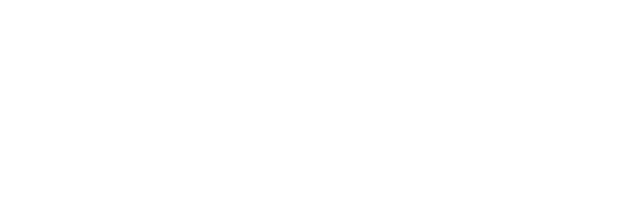
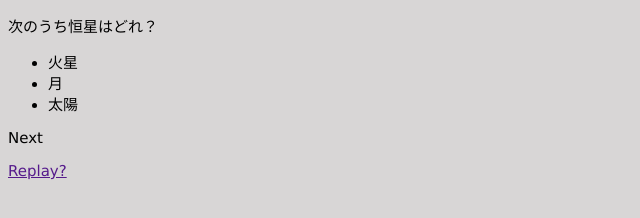
Before and after one commit to key2-hue/javascript-quiz, a plain HTML site: page index.html in a window 1280 px wide. Shown: the whole page, without its empty margins (0-640 px from the left). Drawn offline with Linux system fonts and the light colour scheme.

Commit message:
03/29 16:14

```diff
--- a/css/styles.css
+++ b/css/styles.css
@@ -0,0 +1,107 @@
+body {
+  background: rgb(216, 214, 214);
+  font-size: 15px;
+  font-family: Verdana, sans-serif;
+}
+
+.questionSet {
+
+}
+
+/* .container {
+  width: 400px;
+  margin: 8px auto;
+  background: #fff;
+  border-radius: 4px;
+  padding: 16px;
+  position: relative;
+}
+
+#question {
+  margin-bottom: 16px;
+  font-weight: bold;
+}
+
+#choices {
+  list-style: none;
+  padding: 0;
+  margin-bottom: 16px;
+}
+
+#choices > li {
+  border: 1px solid #ccc;
+  border-radius: 4px;
+  padding: 10px;
+  margin-bottom: 10px;
+  cursor: pointer;
+}
+
+#choices > li:hover {
+  background: #f8f8f8;
+}
+
+#choices > li.correct {
+  background: #d4edda;
+  border-color: #c3e6cb;
+  color: #155724;
+  font-weight: bold;
+}
+
+#choices > li.correct::after {
+  content: '   correct!';
+}
+
+#choices > li.wrong {
+  background: #f8d8da;
+  border-color: #f5c6cb;
+  color: #721c24;
+  font-weight: bold;
+}
+
+#choices > li.wrong::after {
+  content: '   wrong!';
+}
+
+#btn, #result > a {
+  background: #3498db;
+  padding: 8px;
+  border-radius: 4px;
+  cursor: pointer;
+  text-align: center;
+  color: #fff;
+  box-shadow: 0 4px 0 #2880b9;
+}
+
+#btn.disabled {
+  background: #ccc;
+  box-shadow: 0 4px 0 #bbb;
+  opacity: 0.7;
+}
+
+#result {
+  position: absolute;
+  width: 300px;
+  background: #fff;
+  padding: 30px;
+  box-shadow: 0 4px 8px rgba(0, 0, 0, 0.2);
+  top: 50px;
+  left: 0;
+  right: 0;
+  margin: 0 auto;
+  border-radius: 4px;
+  text-align: center;
+  transition: 0.4s;
+}
+
+#result.hidden {
+  transform: translateY(-500px);
+}
+
+#result > p {
+  font-size: 24px;
+}
+
+#result > a {
+  display: block;
+  text-decoration: none;
+} */
--- a/index.html
+++ b/index.html
@@ -6,6 +6,15 @@
   <link rel="stylesheet" href="css/styles.css">
 </head>
 <body>
-
+  <section class="questionSet">
+    <p id="quiz"></p>
+    <ul id="option"></ul>
+    <div id="btn" class="disabled">Next</div>
+    <section id="result" class="hidden">
+      <p></p>
+      <a href="">Replay?</a>
+    </section>
+  </section>
+  <script src="js/main.js"></script>
 </body>
 </html>
--- a/js/main.js
+++ b/js/main.js
@@ -0,0 +1,88 @@
+'use strict';
+
+{
+  const question = document.getElementById('quiz');
+  const choices = document.getElementById('option');
+  const btn = document.getElementById('btn');
+  const result = document.getElementById('result');
+  const scoreLabel = document.querySelector('#result > p');
+
+
+const quizSet = shuffle([
+  {q: '日本で２番目に高い山は？', c: ['北岳','奥穂高岳','間の岳'], a: '北岳'},
+  {q: 'アルゼンチンの通貨単位は？', c: ['アルゼンチン・ペソ', 'アルゼンチン・レアル', 'アルゼンチン・ポンド'], a: 'アルゼンチン・ペソ'},
+  {q: 'キリンの睡眠時間は？', c: ['20分', '1時間', '7時間'], a: '20分'},
+  {q: '黄色のカーネーションの花言葉は？', c: ['軽蔑', '尊敬', '悲観'], a: '軽蔑'},
+  {q: '次のうち恒星はどれ？', c: ['太陽', '月', '火星'], a: '太陽'},
+]);
+
+let currentNum = 0;
+let isAnswered;
+let score = 0;
+
+function shuffle(arr) {
+  for(let i = arr.length - 1; i > 0; i--) {
+    const j = Math.floor(Math.random() * (i + 1));
+    [arr[j], arr[i]] = [arr[i], arr[j]];
+  }
+  return arr;
+}
+
+function checkAnswer(li) {
+  if (isAnswered) {
+    return;
+  }
+  isAnswered = true;
+
+  if(li.textContent === quizSet[currentNum].a) {
+    li.classList.add('correct');
+    score++;
+  } else {
+    li.classList.add('wrong');
+  }
+
+  btn.classList.remove('disabled');
+}
+
+function setQuiz() {
+  isAnswered = false;
+
+  question.textContent = quizSet[currentNum].q;
+
+  while(choices.firstChild) {
+    choices.removeChild(choices.firstChild);
+  }
+
+  const shuffledChoices = shuffle([...quizSet[currentNum].c]);
+  shuffledChoices.forEach(choice => {
+    const li = document.createElement('li');
+    li.textContent = choice;
+    li.addEventListener('click', () => {
+      checkAnswer(li);
+    });
+    choices.appendChild(li);
+  });
+
+  if(currentNum === quizSet.length - 1) {
+    btn.textContent = 'Show Score';
+  }
+}
+  setQuiz();
+
+  btn.addEventListener('click', () => {
+    if(btn.classList.contains('disabled')) {
+      return;
+    }
+    btn.classList.add('disabled');
+
+    if(currentNum === quizSet.length - 1) {
+      scoreLabel.textContent = `Score: ${score} / ${quizSet.length}`;
+      result.classList.remove('hidden');
+    } else {
+      currentNum++;
+      setQuiz();
+    }
+  });
+
+
+};
```
